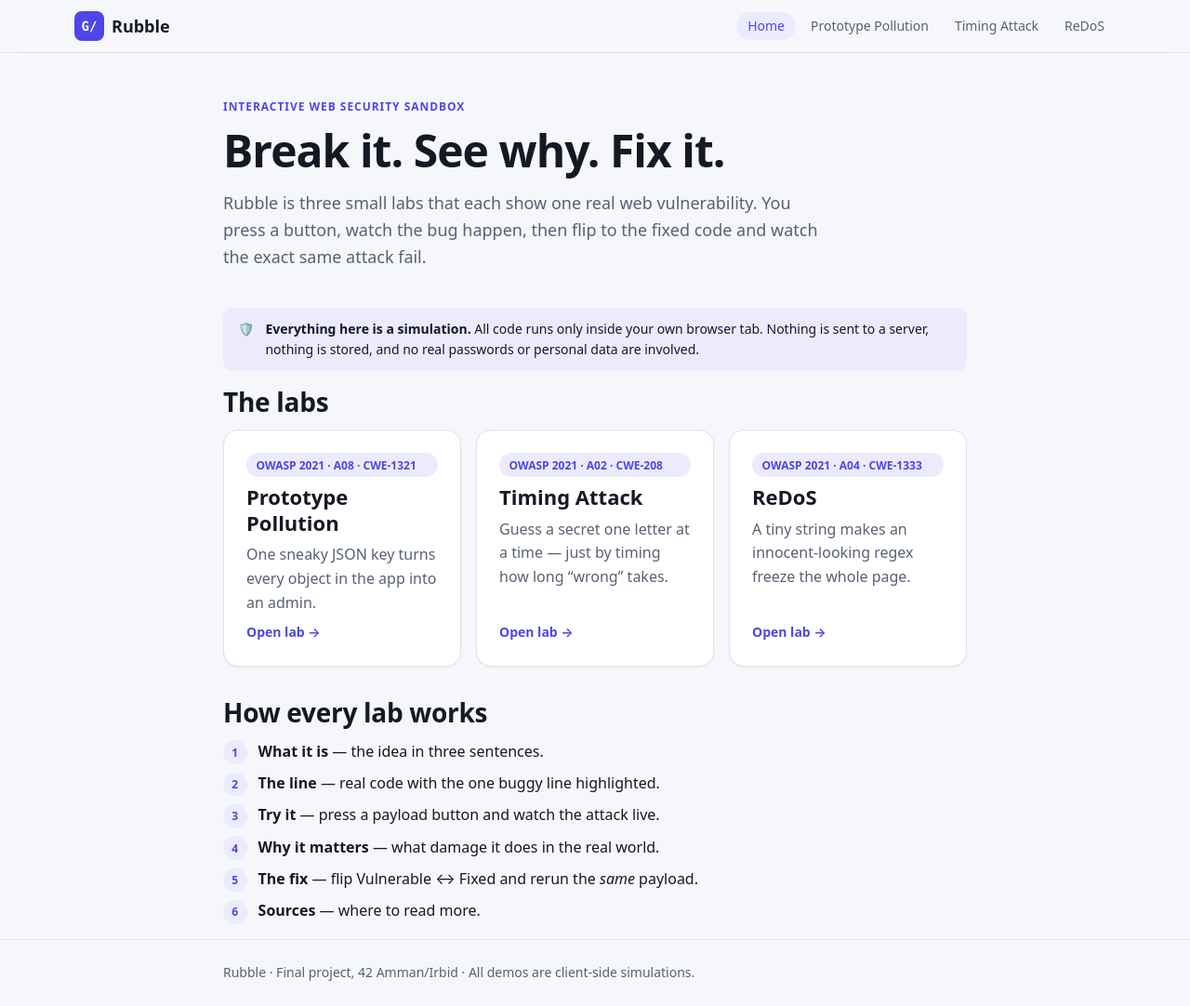
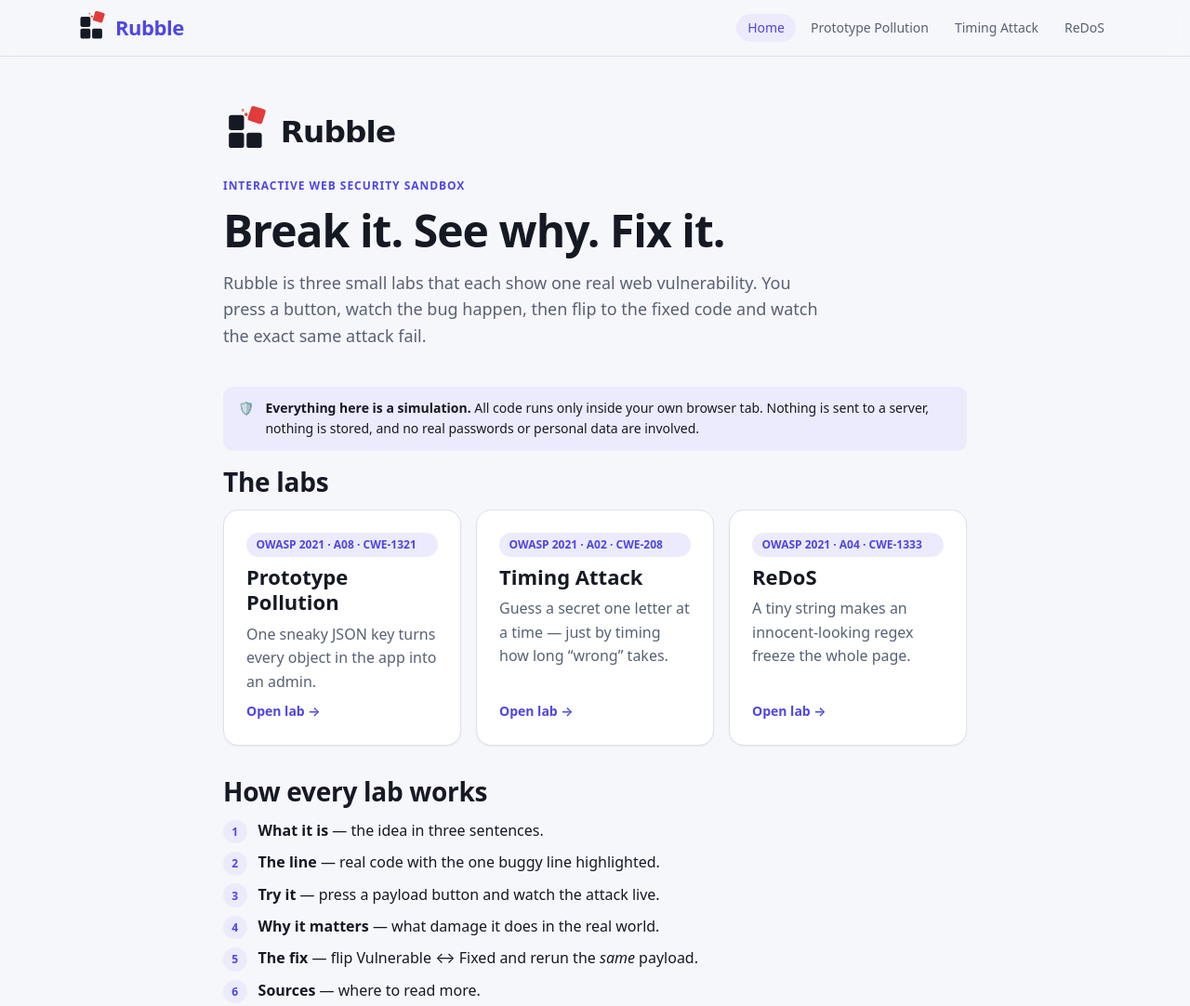
Before and after one commit to MutasimAlatawneh/Rubble, a plain HTML site: page index.html in a window 1280 px wide. Shown: the top 1082 px of the page at 93% size. Drawn offline with Linux system fonts and the light colour scheme.

Commit message:
Wire in Rubble brand assets
- Inline logo-icon.svg in every page header (currentColor, flips with theme)
  next to the brand-colored wordmark
- favicon.svg, favicon-32.png and apple-touch-icon.png on every page
- logo.svg lockup in the home hero; README logo with a dark-mode variant

Co-Authored-By: Claude Opus 5.5 <noreply@anthropic.com>

```diff
--- /dev/null
+++ b/assets/brand.css
@@ -0,0 +1,25 @@
+/* Rubble brand tokens — derived from the Fallen Blocks logo.
+   Map your existing variable names to these. Semantics:
+   brand/accent = brick (links, primary buttons, active nav, logo)
+   vuln  = red   (Vulnerable state + the highlighted BUG line)
+   fixed = green (Fixed state + the highlighted FIX line)
+   warn  = amber (AMPLIFIED / SIMULATION badges) */
+:root{
+  --bg:#f6f4f1; --surface:#ffffff; --text:#17191e; --muted:#6a6f78; --border:#e5e1da;
+  --brand:#d9542b; --brand-strong:#c0471f; --brand-weak:#fbe9e0;
+  --vuln:#c6362a;  --vuln-weak:#f8e0dc;
+  --fixed:#1f9d57; --fixed-weak:#def2e6;
+  --warn:#b5790a;  --warn-weak:#f7ecd4;
+  --code-bg:#1e2026; --code-text:#e8e6e2;
+  --radius:12px; --shadow:0 1px 3px rgba(20,20,20,.08),0 8px 24px rgba(20,20,20,.06);
+}
+@media (prefers-color-scheme: dark){
+  :root{
+    --bg:#141519; --surface:#1d1f24; --text:#f1f0ed; --muted:#9aa0a8; --border:#2b2e35;
+    --brand:#ec6d44; --brand-strong:#f0855f; --brand-weak:#2a2016;
+    --vuln:#ef5a4d;  --vuln-weak:#2e1b19;
+    --fixed:#34c07a; --fixed-weak:#15271d;
+    --warn:#e0a830;  --warn-weak:#2a2212;
+    --code-bg:#0f1114; --code-text:#e8e6e2;
+  }
+}
--- a/index.html
+++ b/index.html
@@ -5,6 +5,9 @@
   <meta name="viewport" content="width=device-width, initial-scale=1">
   <title>Rubble — Interactive Web Security Sandbox</title>
   <meta name="description" content="Three hands-on, browser-only labs that show how real web vulnerabilities work — and how to fix them.">
+  <link rel="icon" href="assets/favicon.svg" type="image/svg+xml">
+  <link rel="icon" href="assets/favicon-32.png" sizes="32x32" type="image/png">
+  <link rel="apple-touch-icon" href="assets/apple-touch-icon.png">
   <link rel="stylesheet" href="styles.css">
 </head>
 <body>
@@ -12,7 +15,16 @@
 
   <header class="site-header">
     <div class="container">
-      <a class="brand" href="index.html"><span class="brand-mark" aria-hidden="true">G/</span> Rubble</a>
+      <a class="brand" href="index.html" aria-label="Rubble home">
+        <svg xmlns="http://www.w3.org/2000/svg" class="brand-logo" aria-hidden="true" focusable="false" viewBox="0 0 100 100">
+        <rect x="18" y="52" width="30" height="30" rx="5" fill="currentColor"/>
+        <rect x="53" y="52" width="30" height="30" rx="5" fill="currentColor"/>
+        <rect x="18" y="17" width="30" height="30" rx="5" fill="currentColor"/>
+        <rect x="58" y="2" width="30" height="30" rx="5" fill="#e23b3b" transform="rotate(18 73 17)"/>
+        <rect x="49" y="13" width="6" height="6" rx="1.5" fill="#d9542b" transform="rotate(22 52 16)"/>
+        <rect x="43" y="5" width="5" height="5" rx="1.5" fill="#d9542b" opacity="0.7" transform="rotate(-14 45 7)"/></svg>
+        <span class="brand-word">Rubble</span>
+      </a>
       <nav class="site-nav" aria-label="Main">
         <ul>
           <li><a href="index.html" aria-current="page">Home</a></li>
@@ -26,6 +38,13 @@
 
   <main id="main" class="container">
     <section class="hero">
+      <svg xmlns="http://www.w3.org/2000/svg" class="hero-logo" role="img" aria-labelledby="hero-logo-title" viewBox="0 0 470 120"><title id="hero-logo-title">Rubble</title><g transform="translate(8,10)">
+      <rect x="18" y="52" width="30" height="30" rx="5" fill="currentColor"/>
+      <rect x="53" y="52" width="30" height="30" rx="5" fill="currentColor"/>
+      <rect x="18" y="17" width="30" height="30" rx="5" fill="currentColor"/>
+      <rect x="58" y="2" width="30" height="30" rx="5" fill="#e23b3b" transform="rotate(18 73 17)"/>
+      <rect x="49" y="13" width="6" height="6" rx="1.5" fill="#d9542b" transform="rotate(22 52 16)"/>
+      <rect x="43" y="5" width="5" height="5" rx="1.5" fill="#d9542b" opacity="0.7" transform="rotate(-14 45 7)"/></g><text x="128" y="80" font-family="DejaVu Sans, Arial, sans-serif" font-weight="700" font-size="60" letter-spacing="-1.5" fill="currentColor">Rubble</text></svg>
       <p class="eyebrow">Interactive Web Security Sandbox</p>
       <h1>Break it. See why. Fix it.</h1>
       <p class="lede">
--- a/styles.css
+++ b/styles.css
@@ -164,11 +164,12 @@ code, kbd { font-family: var(--font-mono); font-size: 0.9em; }
   display: inline-flex; align-items: center; gap: var(--space-2);
   font-weight: 700; font-size: var(--text-lg); color: var(--color-text); text-decoration: none;
 }
-.brand-mark {
-  display: grid; place-items: center; width: 2rem; height: 2rem;
-  border-radius: 8px; background: var(--color-accent); color: var(--color-on-accent);
-  font-family: var(--font-mono); font-size: var(--text-sm);
-}
+/* The logo's blocks use fill="currentColor", so they follow the text color
+   (dark in light mode, light in dark mode). The falling block keeps its red. */
+.brand-logo { width: 2.25rem; height: 2.25rem; flex: none; color: var(--color-text); }
+.brand-word { color: var(--color-accent); font-size: var(--text-xl); letter-spacing: -0.02em; }
+.brand:hover .brand-word { color: var(--color-accent-hover); }
+.hero-logo { display: block; width: min(16rem, 70%); height: auto; color: var(--color-text); margin: 0 0 var(--space-4) -0.5rem; }
 .site-nav ul { display: flex; flex-wrap: wrap; gap: var(--space-1); list-style: none; margin: 0; padding: 0; }
 .site-nav a {
   display: block; padding: var(--space-1) var(--space-3); border-radius: 999px;
```
Also changed, not shown: lab-prototype-pollution.html (+13 -1 lines), lab-redos.html (+13 -1 lines), lab-timing-attack.html (+13 -1 lines), assets/apple-touch-icon.png (added), assets/favicon-32.png (added), assets/favicon.svg (added), assets/logo-icon.svg (added), assets/logo-ink.svg (added), assets/logo-light.svg (added), assets/logo.svg (added), 1 other file.
